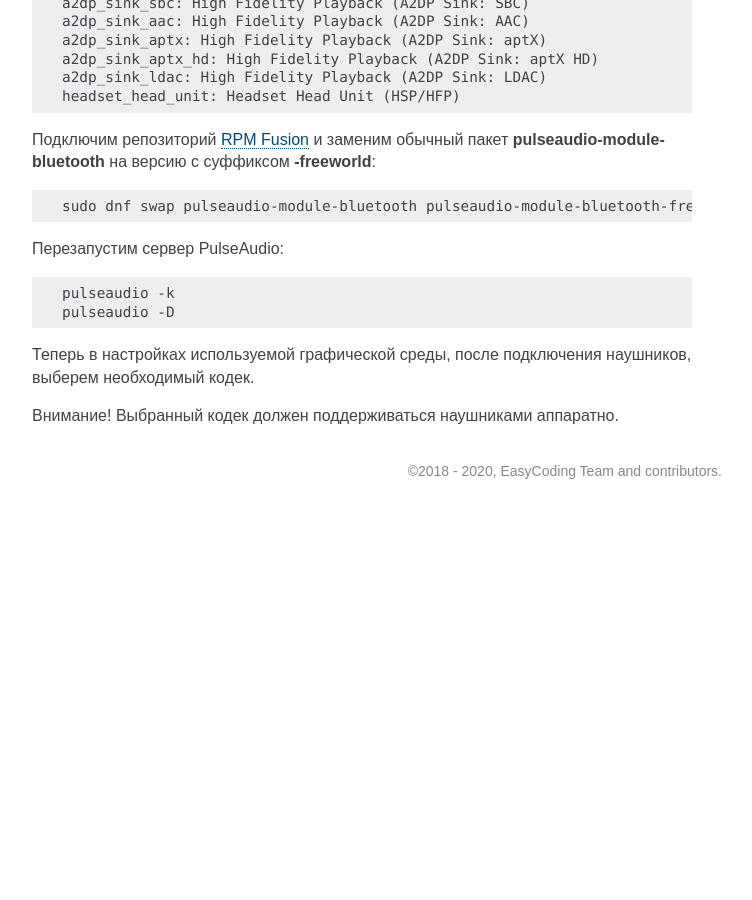
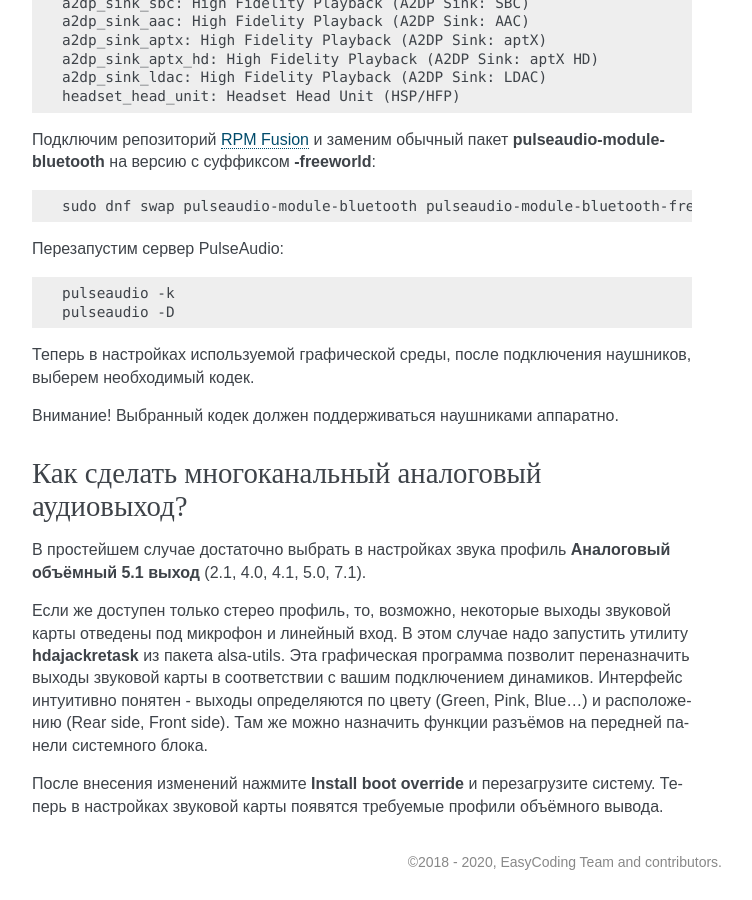
Before and after one commit to RussianFedora/FAQ, a Sphinx documentation site: the page built from source/hardware.rst, in a window 1280 px wide and 900 px high, scrolled down 23154 px. Shown: the whole window, without its empty margins (388-1140 px from the left). Built offline with Sphinx 7.4.7, drawn with Linux system fonts in a browser that asks for light colours; comment, search, counter and statistics services are not loaded; before the commit the page ends 23663 px from its top, so only the background shows below that; some of the changed text lies outside the part shown.

Commit message:
Added question about analog multichannel sound profiles. (#72)

```diff
--- a/source/hardware.rst
+++ b/source/hardware.rst
@@ -1297,3 +1297,15 @@ ICC профиль можно получить либо на сайте прои
 Теперь в настройках используемой графической среды, после подключения наушников, выберем необходимый кодек.
 
 Внимание! Выбранный кодек должен поддерживаться наушниками аппаратно.
+
+.. index:: audio, 5.1, 7.1
+.. _audio-analog-multichannel:
+
+Как сделать многоканальный аналоговый аудиовыход?
+===============================================================
+
+В простейшем случае достаточно выбрать в настройках звука профиль **Аналоговый объёмный 5.1 выход** (2.1, 4.0, 4.1, 5.0, 7.1).
+
+Если же доступен только стерео профиль, то, возможно, некоторые выходы звуковой карты отведены под микрофон и линейный вход. В этом случае надо запустить утилиту **hdajackretask** из пакета alsa-utils. Эта графическая программа позволит переназначить выходы звуковой карты в соответствии с вашим подключением динамиков. Интерфейс интуитивно понятен - выходы определяются по цвету (Green, Pink, Blue...) и расположению (Rear side, Front side). Там же можно назначить функции разъёмов на передней панели системного блока.
+
+После внесения изменений нажмите **Install boot override** и перезагрузите систему. Теперь в настройках звуковой карты появятся требуемые профили объёмного вывода.
```
